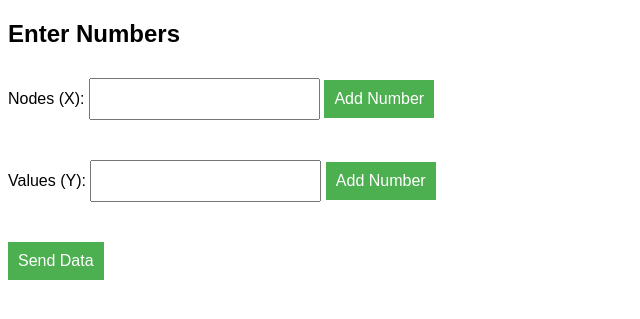
After one commit to Bozhidar-Tomov/Virtualization-project-WS-23-24, a Flask app: page /interpolation_route in a window 1280 px wide. The commit adds this page. Shown: the top 319 px of the page, without its empty margins (0-640 px from the left). Run offline with Flask 3, Linux system fonts and the light colour scheme.

Commit message:
code refactoring. added interpolation functionality

```diff
--- a/app.py
+++ b/app.py
@@ -1,14 +1,45 @@
 from flask import Flask, render_template, request
+from flask_cors import CORS
+
 from algorithms import monte_carlo_simulation, plot_monte_carlo, fit_regression, plot_regression
 from algorithms import perform_lda, plot_lda, perform_pca, plot_pca, elbow_plot, kmeans_clustering, plot_kmeans
 from datasets import load_dataset, preprocess_digits, preprocess_iris, preprocess_wine
 
+PORT = 5000
 app = Flask(__name__)
-
+CORS(app)
 
 @app.route('/')
 def index():
     return render_template('index.html')
+
+import numpy as np
+from algorithms import Interpolation
+
+@app.route('/interpolation_route', methods=['GET', 'POST'])
+def interpolation_route():
+    if request.method == 'POST':
+        data = request.get_json()
+        nodes = np.array(data['nodes_x'])
+        values = np.array(data['values_y'])
+
+        interpolator = Interpolation(nodes, values)
+
+        x_axis = np.linspace(min(nodes), max(nodes), num=1000)
+        y_axis = [interpolator.lagrange_poly(x) for x in x_axis]
+
+
+        fig = go.Figure()
+        fig.add_trace(go.Scatter(x=x_axis, y=y_axis, mode='lines', name='Interpolation'))
+        fig.add_trace(go.Scatter(x=nodes, y=values, mode='markers', name='Points'))
+        fig.update_layout(title='Lagrange Interpolation Polynomial')
+
+        fig.show()
+
+        return render_template('interpolation_result.html', plot=fig)
+    else:
+        return render_template('interpolation_form.html')
+
 
 
 from sklearn.linear_model import LinearRegression
@@ -176,4 +207,4 @@ def montecarlo_route():
     return render_template('montecarlo_form.html')
 
 if __name__ == '__main__':
-    app.run(debug=True)
+    app.run(port=PORT, debug=True)
--- a/static/style.css
+++ b/static/style.css
@@ -4,7 +4,7 @@ body {
 }
 
 h1 {
-    color: #333;
+    color: #2e2c2f;
 }
 
 nav ul {
@@ -25,5 +25,5 @@ nav a {
 }
 
 nav a:hover {
-    color: #00f;
+    color: rgb(95, 209, 123);
 }
--- a/templates/index.html
+++ b/templates/index.html
@@ -17,6 +17,7 @@
             <li><a href="{{ url_for('lda_route') }}">LDA</a></li>
             <li><a href="{{ url_for('kmeans_route') }}">KMeans Clustering</a></li>
             <li><a href="{{ url_for('montecarlo_route') }}">Monte Carlo Simulation</a></li>
+            <li><a href="{{ url_for('interpolation_route') }}">Interpolation route</a></li>
             <!-- Add more links as needed -->
         </ul>
     </nav>
--- /dev/null
+++ b/templates/interpolation_form.html
@@ -0,0 +1,102 @@
+<!DOCTYPE html>
+<html>
+<head>
+<style>
+body {
+  font-family: Arial, sans-serif;
+}
+
+input[type=number], button {
+  padding: 10px;
+  margin: 10px 0;
+  font-size: 16px;
+}
+
+button {
+  background-color: #4CAF50;
+  color: white;
+  border: none;
+  cursor: pointer;
+}
+
+button:hover {
+  opacity: 0.8;
+}
+
+#arrayOutputX, #arrayOutputY {
+  margin-top: 20px;
+  font-weight: bold;
+}
+</style>
+</head>
+<body>
+
+<h2>Enter Numbers</h2>
+
+<label for="numInputX">Nodes (X):</label>
+<input type="number" id="numInputX">
+<button onclick="addNumber('X')">Add Number</button>
+<p id="arrayOutputX"></p>
+
+<label for="numInputY">Values (Y):</label>
+<input type="number" id="numInputY">
+<button onclick="addNumber('Y')">Add Number</button>
+<p id="arrayOutputY"></p>
+
+<button onclick="sendDataToServer()">Send Data</button>
+
+<script>
+let numArrayX = [];
+let numArrayY = [];
+
+function addNumber(arrayType) {
+  let numInput = document.getElementById("numInput" + arrayType);
+  let num = numInput.value;
+  if (arrayType === 'X') {
+    numArrayX.push(Number(num));
+    document.getElementById("arrayOutputX").innerHTML = "Nodes (X): " + numArrayX.join(", ");
+  } else {
+    numArrayY.push(Number(num));
+    document.getElementById("arrayOutputY").innerHTML = "Values (Y): " + numArrayY.join(", ");
+  }
+  numInput.value = ""; // clear the input field
+  numInput.focus(); // set focus back to the input field
+}
+
+function sendDataToServer() {
+    let data = {
+        nodes_x: numArrayX,
+        values_y: numArrayY
+    };
+
+    fetch('http://127.0.0.1:5000/interpolation_route', {
+        method: 'POST',
+        headers: {
+            'Content-Type': 'application/json',
+        },
+        body: JSON.stringify(data),
+    })
+    .then(response => response.text())
+    .then(html => {
+        document.documentElement.innerHTML = html;
+        document.getElementById("Interpolation").innerHTML = html;
+    })
+    .catch((error) => {
+        console.error('Error:', error);
+    });
+}
+
+
+// Add event listener for 'Enter' key
+["X", "Y"].forEach(function(arrayType) {
+  document.getElementById("numInput" + arrayType).addEventListener("keyup", function(event) {
+    if (event.key === 'Enter') {
+      event.preventDefault();
+      addNumber(arrayType);
+    }
+  });
+});
+</script>
+
+</body>
+</html>
```
Also changed, not shown: algorithms.py (+20 -2 lines), templates/interpolation_result.html (added, +14 -0 lines).
